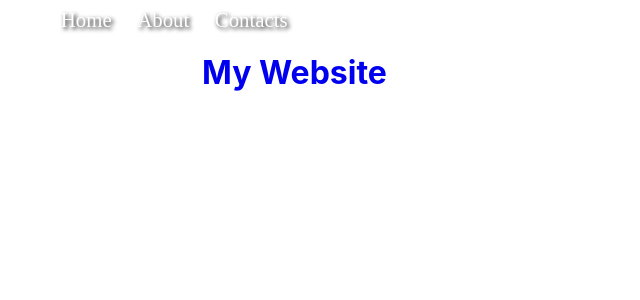
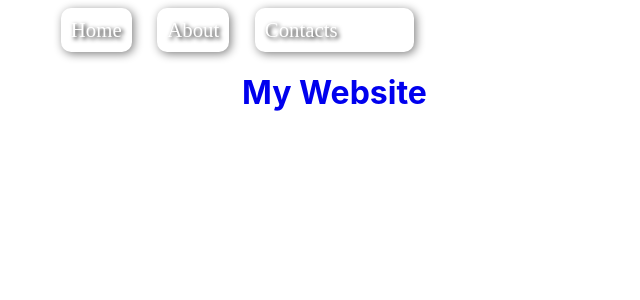
Before and after one commit to OlenaKut/react-router-styles, a React (Create React App) app: page / in a window 1280 px wide. Shown: the top 300 px of the page, without its empty margins (0-640 px from the left). Built offline with nearby package versions, Linux system fonts and the light colour scheme.

Commit message:
1 file modified

```diff
--- a/src/pages/Layout.js
+++ b/src/pages/Layout.js
@@ -18,6 +18,9 @@ const NavUnlisted = styled.ul`
     border: 2px green;
      color: white;
   text-shadow: 2px 2px 4px #000000;
+  border-radius: 10px;
+  box-shadow: 2px 2px 10px gray;
+  padding: 10px;
   }
 
   .current {
```
